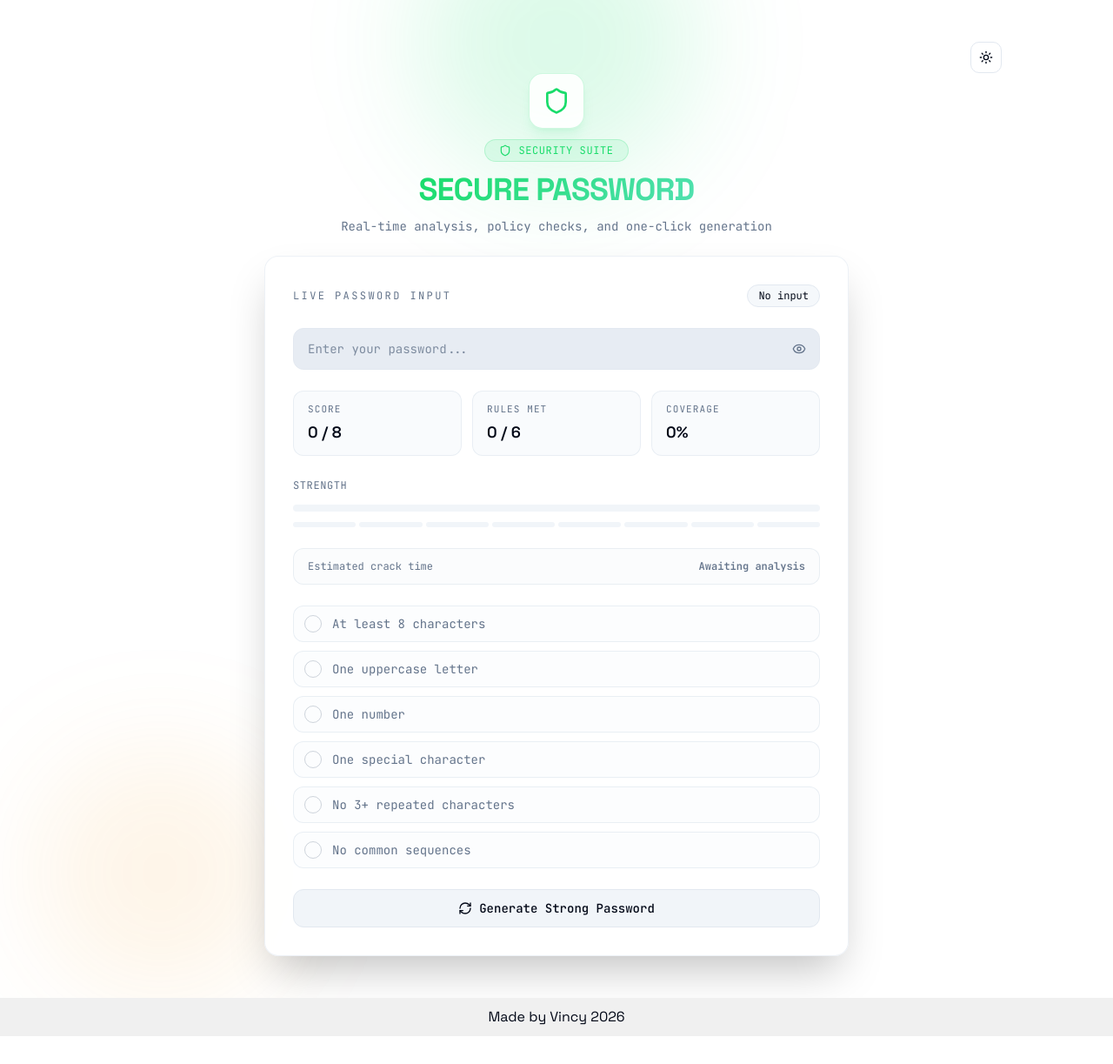
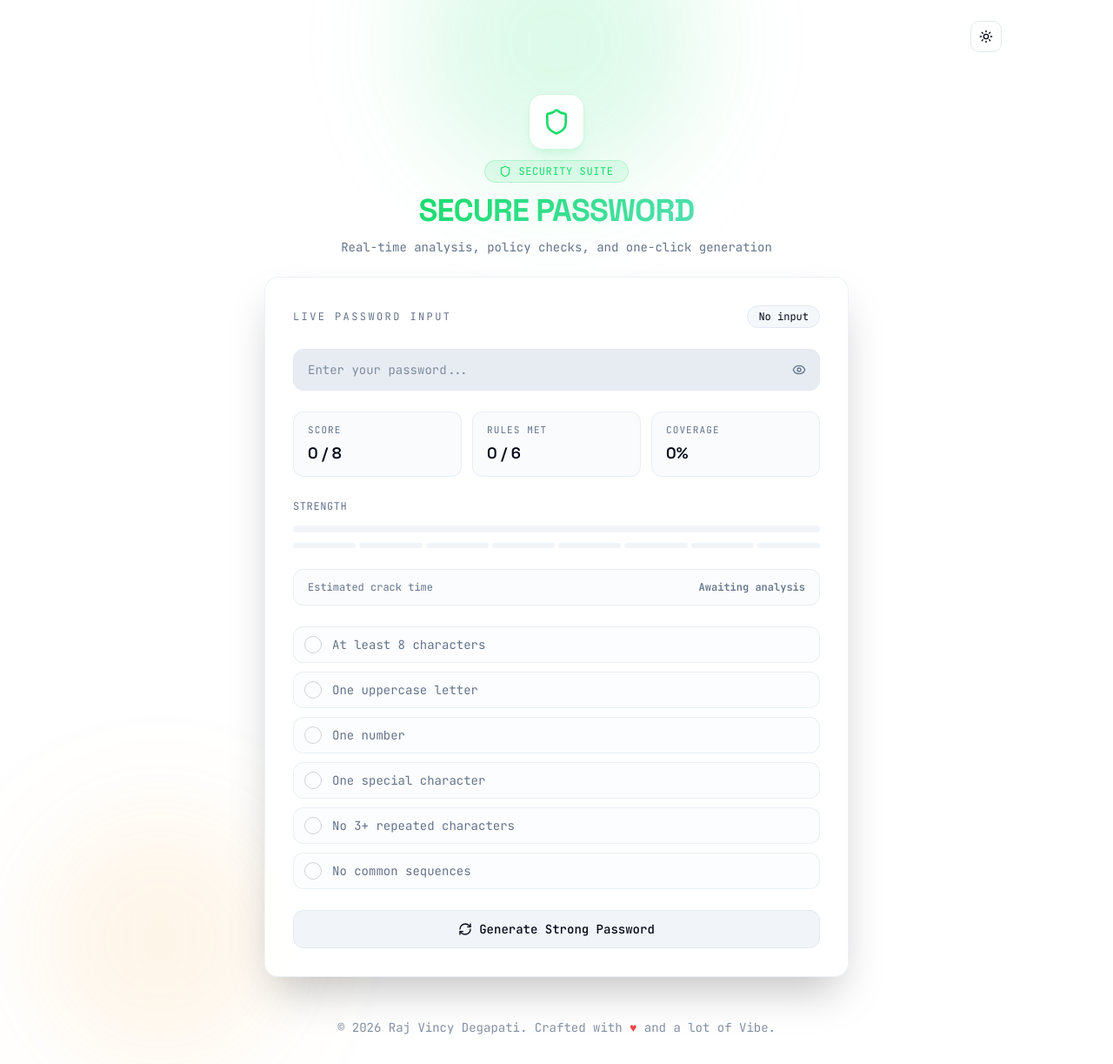
Before and after one commit to Vincyyy07/secure-password, a React (Vite) app: page / in a window 1280 px wide. Shown: the whole page at 87% size. Before the commit the page ends 1191 px from the top, so only its background shows below. Built offline with nearby package versions, Linux system fonts and the light colour scheme; the HTML template or start-up script is replaced by a standard one.

Commit message:
feat: add animated and themed footer

```diff
--- a/index.html
+++ b/index.html
@@ -8,9 +8,6 @@
 
   <body>
     <div  id="root"></div>
-    <footer style="text-align: center; padding: 10px; background-color: #f0f0f0;">
-      Made by Vincy 2026
-    </footer>
     <script type="module" src="/src/main.tsx"></script>
   </body>
 </html>
--- a/src/pages/Index.tsx
+++ b/src/pages/Index.tsx
@@ -3,20 +3,26 @@ import { ThemeToggle } from "@/components/ThemeToggle";
 
 const Index = () => {
   return (
-    <main className="relative min-h-screen overflow-hidden bg-background px-4 py-12">
+    <main className="relative flex min-h-screen flex-col overflow-hidden bg-background px-4 py-6">
       <div className="pointer-events-none absolute inset-0">
         <div className="absolute -top-28 left-1/2 h-80 w-80 -translate-x-1/2 rounded-full bg-primary/15 blur-3xl" />
         <div className="absolute bottom-0 left-10 h-72 w-72 rounded-full bg-warning/10 blur-3xl" />
       </div>
 
-      <header className="relative mx-auto flex w-full max-w-5xl items-center justify-between">
+      <header className="relative z-10 mx-auto flex w-full max-w-5xl items-center justify-between">
         <div></div>
         <ThemeToggle />
       </header>
 
-      <div className="relative mx-auto flex min-h-[calc(100vh-6rem)] w-full max-w-5xl items-center justify-center">
+      <div className="relative z-10 mx-auto flex flex-1 w-full max-w-5xl items-center justify-center py-12">
         <PasswordChecker />
       </div>
+
+      <footer className="relative z-10 mx-auto w-full max-w-5xl text-center pb-2">
+        <p className="text-sm font-mono text-muted-foreground/80 transition-colors hover:text-muted-foreground">
+          &copy; 2026 Raj Vincy Degapati. Crafted with <span className="text-red-500 transition-colors hover:text-red-600 dark:hover:text-red-400">&hearts;</span> and a lot of Vibe.
+        </p>
+      </footer>
     </main>
   );
 };
```
